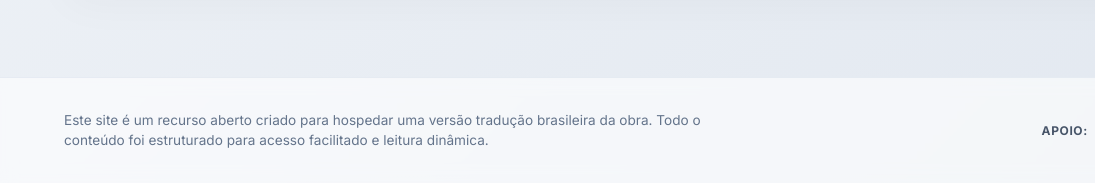
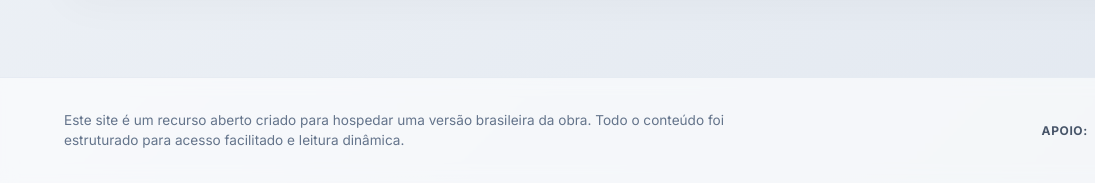
Before and after one commit to GlauberLASantiago/ensinando-na-era-digital-bates, a plain HTML site: page index.html in a window 1280 px wide. Shown: the part 1957-2140 px from the top of the page, 0-1095 px from the left. Drawn offline with Linux system fonts and the light colour scheme.

Commit message:
Fix typo in footer text of index.html

```diff
--- a/index.html
+++ b/index.html
@@ -868,7 +868,7 @@
     <footer>
         <div class="footer-container">
             <div class="footer-text">
-                Este site é um recurso aberto criado para hospedar uma versão tradução brasileira da obra.
+                Este site é um recurso aberto criado para hospedar uma versão brasileira da obra.
                 Todo o conteúdo foi estruturado para acesso facilitado e leitura dinâmica.
             </div>
             <a href="https://grupohorizonte.ufscar.br/" target="_blank" class="footer-logo-link">
```
